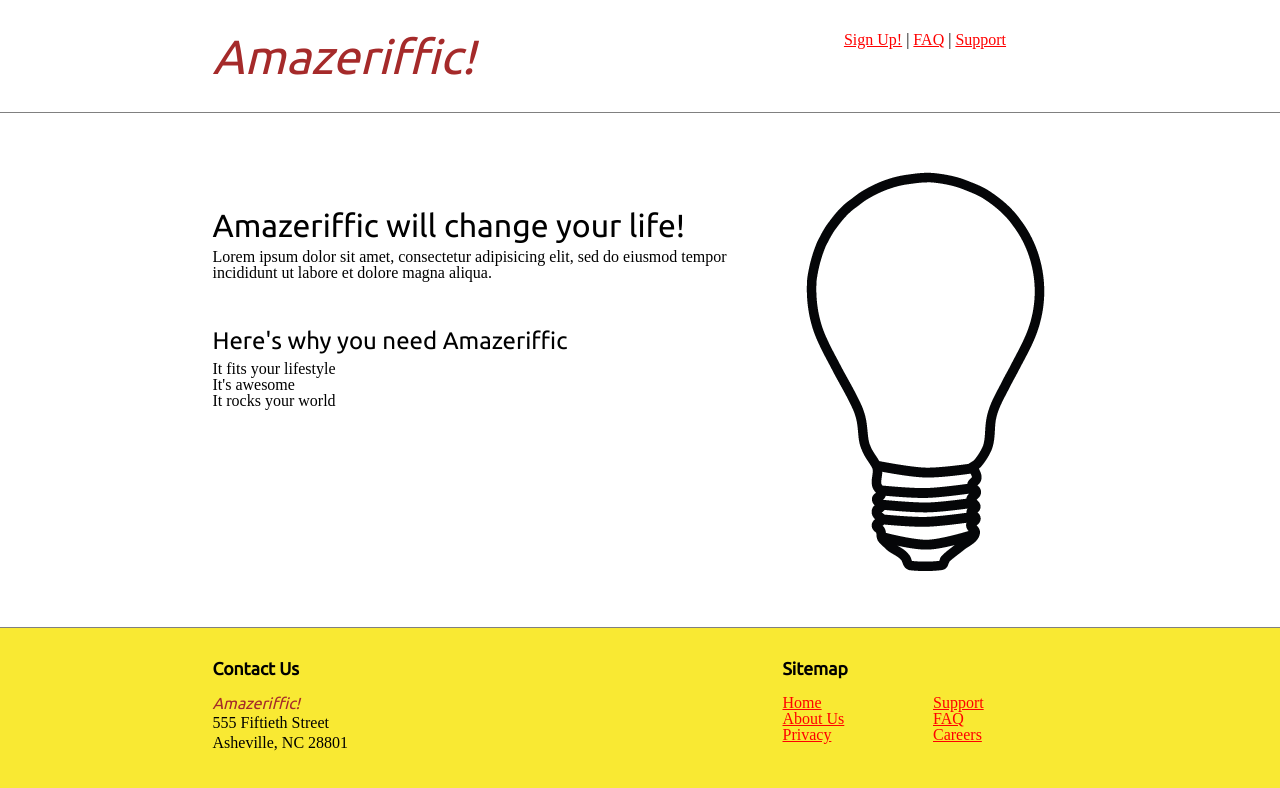
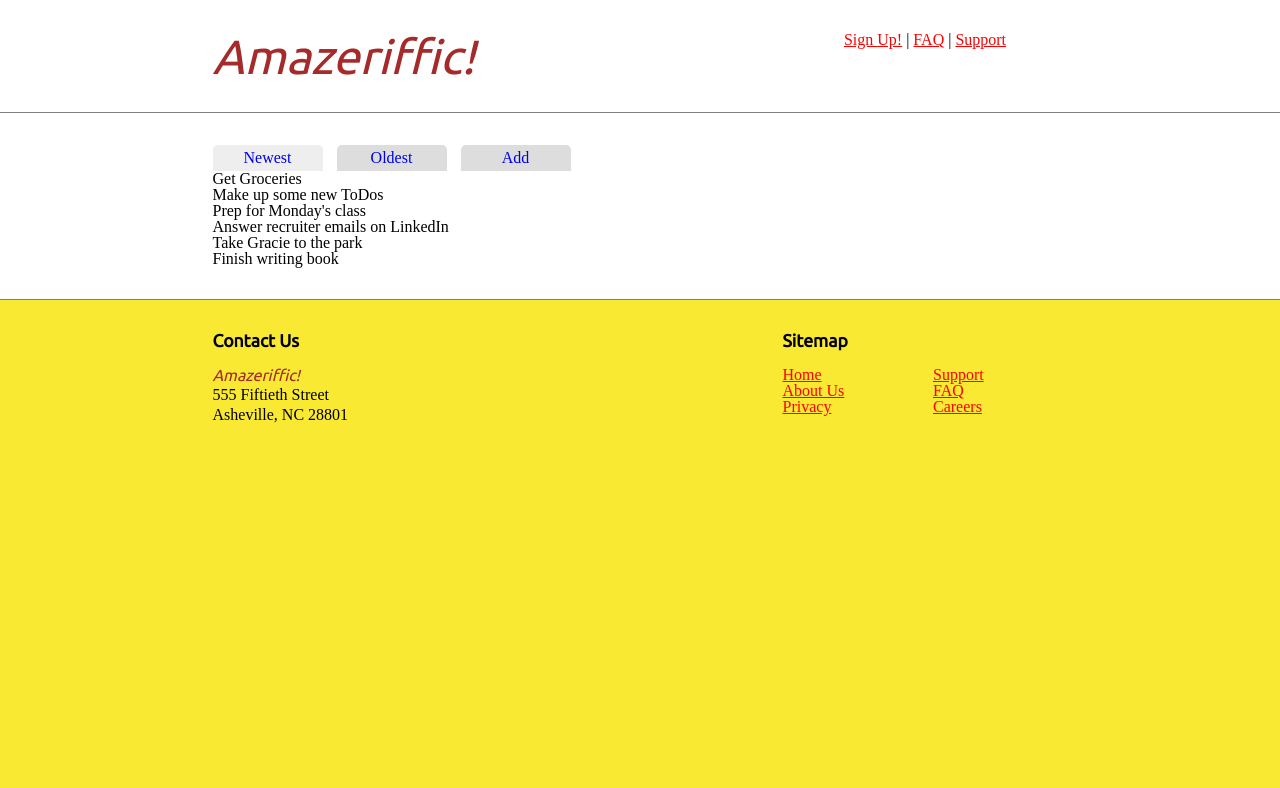
Before and after one commit to jklizarraga/Amazeriffic, a plain HTML site: page index.html in a window 1280 px wide. Drawn offline with nearby package versions, Linux system fonts and the light colour scheme.

Commit message:
Tabs Titles
Tabs' titles created with visual effects.

```diff
--- a/css/main.css
+++ b/css/main.css
@@ -92,9 +92,9 @@ h5{
 }
 
 .sitemap ul{
-  columns: 2;
-  -webkit-columns: 2;
-  -moz-columns: 2;
+    columns: 2;
+    -webkit-columns: 2;
+    -moz-columns: 2;
 }
 
 .sitemap ul li a{
@@ -104,3 +104,17 @@ h5{
 p{
     margin-bottom: .25em;
 }
+
+.tabs a span {
+    display: inline-block;
+    border-radius: 5px 5px 0 0;
+    width: 100px;
+    margin-right: 10px;
+    text-align: center;
+    background: #ddd;
+    padding: 5px;
+}
+
+.tabs a span.active {
+    background: #eee;
+}
--- a/index.html
+++ b/index.html
@@ -23,18 +23,21 @@
 
 <main>
     <div class="container">
-        <div class="left_column">
-            <h2>Amazeriffic will change your life!</h2>
-            <p>Lorem ipsum dolor sit amet, consectetur adipisicing elit, sed do
-                eiusmod tempor incididunt ut labore et dolore magna aliqua.</p>
-            <h3>Here's why you need Amazeriffic</h3>
+        <div class="tabs">
+            <a href="#"><span class="active">Newest</span></a>
+            <a href="#"><span>Oldest</span></a>
+            <a href="#"><span>Add</span></a>
+        </div>
+        <div class="content">
             <ul>
-                <li>It fits your lifestyle</li>
-                <li>It's awesome</li>
-                <li>It rocks your world</li>
+                <li>Get Groceries</li>
+                <li>Make up some new ToDos</li>
+                <li>Prep for Monday's class</li>
+                <li>Answer recruiter emails on LinkedIn</li>
+                <li>Take Gracie to the park</li>
+                <li>Finish writing book</li>
             </ul>
         </div>
-        <img src="img/lightbulb.png">
     </div>
 </main>
 
@@ -60,6 +63,9 @@
     </div>
 </footer>
 
+<script src="http://code.jquery.com/jquery-2.0.3.min.js"></script>
+<script src="js/main.js"></script>
+
 </body>
 
 </html>
--- a/js/main.js
+++ b/js/main.js
@@ -0,0 +1,18 @@
+var main = function () {
+    "use strict";
+    var tabNumber;
+
+    for (tabNumber = 1; tabNumber <= 3; tabNumber++) {
+        var tabSelector = ".tabs a:nth-child(" + tabNumber + ")";
+
+        $(tabSelector).on("click", function () {
+            var tabNumber   = Array.prototype.indexOf.call(this.parentNode.children, this) + 1  ;
+            var tabSelector = ".tabs a:nth-child(" + tabNumber + ") span"                       ;
+            $(".tabs span").removeClass("active")                                               ;
+            $(tabSelector).addClass("active")                                                   ;
+            return false;
+        });
+    }
+};
+
+$(document).ready(main);
```
